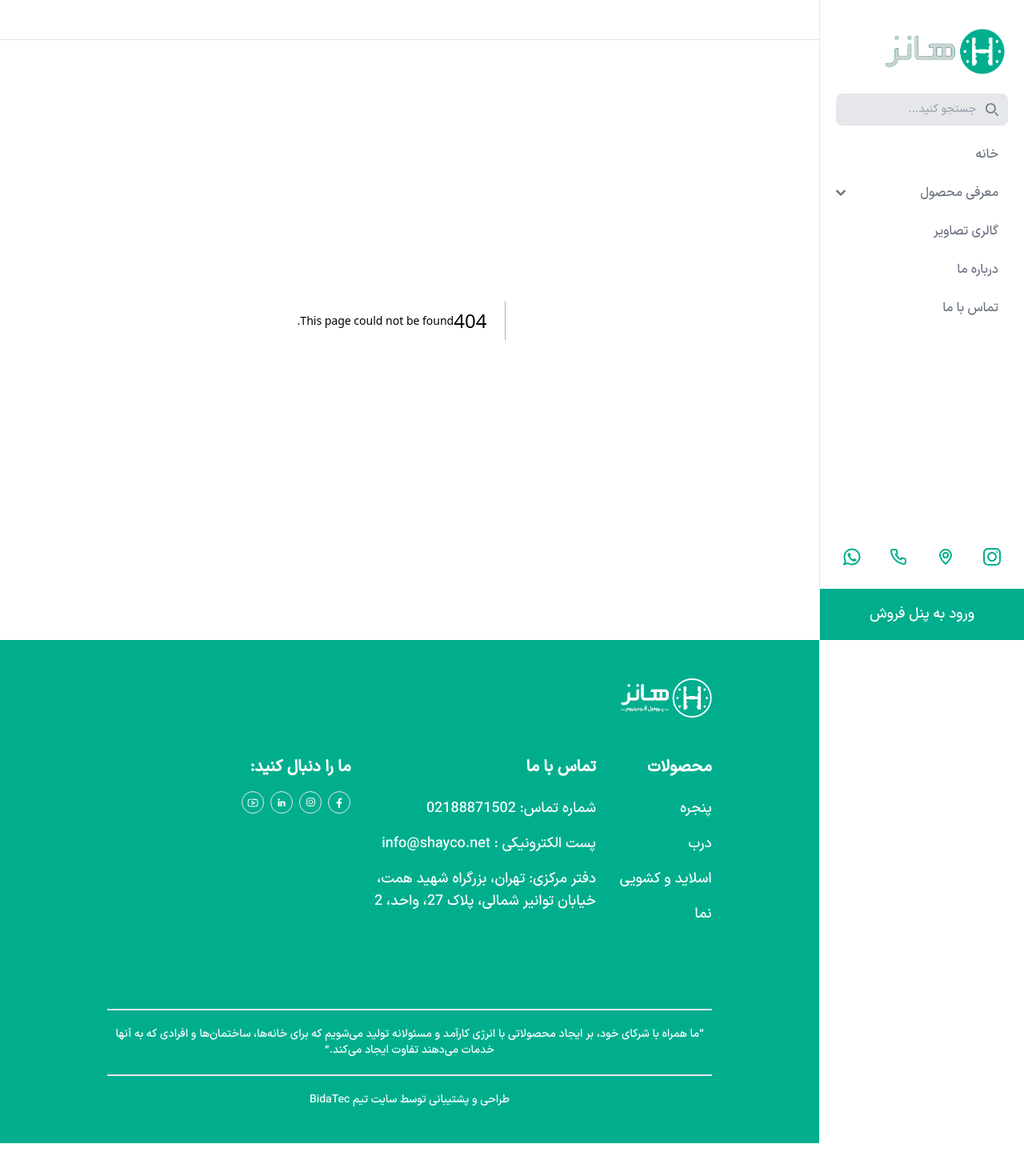
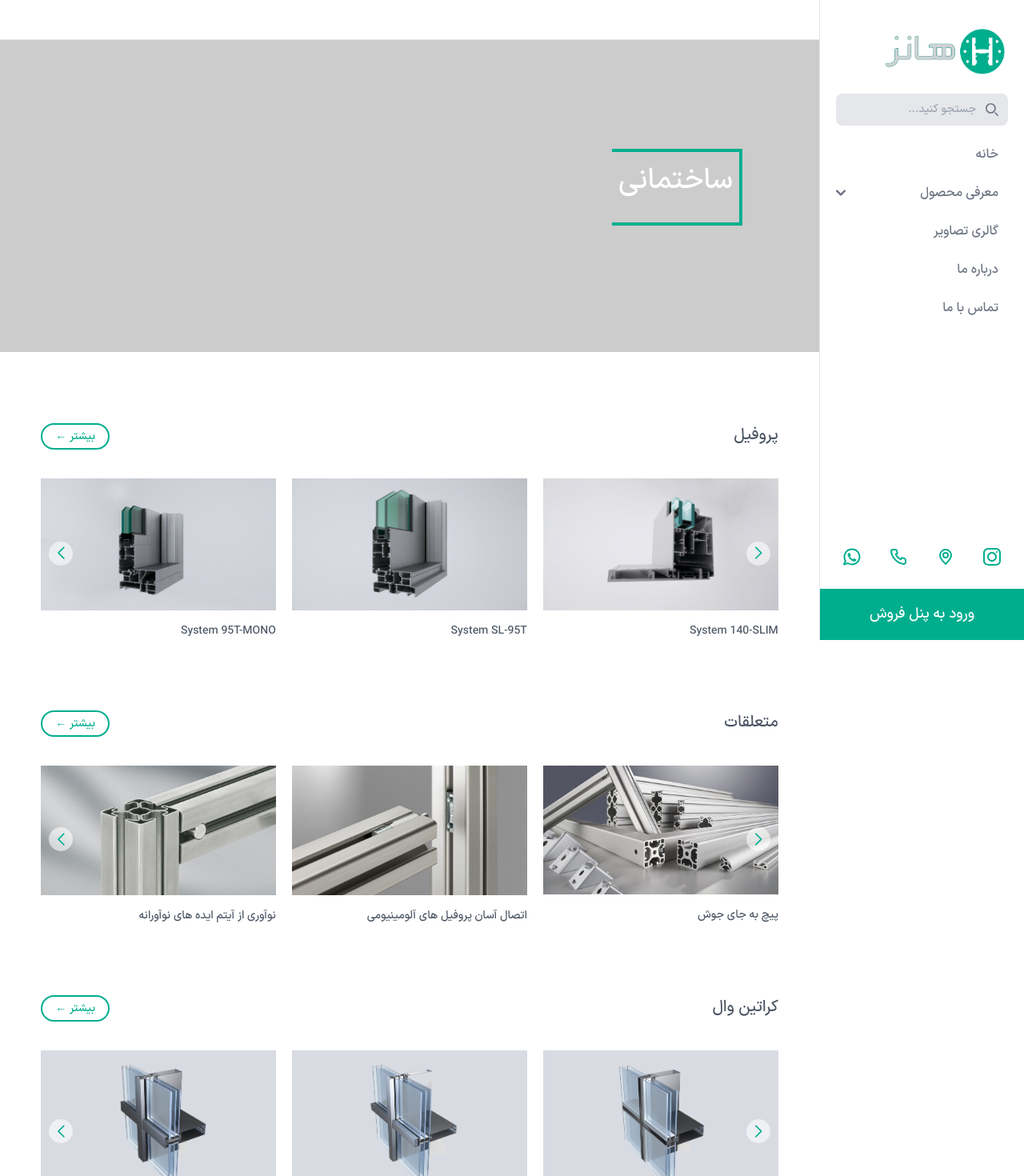
Before and after one commit to zahra-hsb/hanz-, a Next.js app: page /products/accessory in a window 1280 px wide. Before the commit this address had no page. Shown: the top 1470 px of the page at 80% size. Before the commit the page ends 1429 px from the top, so only its background shows below. Built offline with nearby package versions, Linux system fonts and the light colour scheme.

Commit message:
add accessry page

```diff
--- /dev/null
+++ b/src/pages/products/accessory/index.js
@@ -0,0 +1,26 @@
+import Main from "@/components/globalComponents/Main";
+import Cratinwall from "@/components/prductsComponents/Cratinwall";
+import MainSection from "@/components/prductsComponents/MainSection";
+import OurProducts from "@/components/prductsComponents/OurProducts";
+import Profile from "@/components/prductsComponents/Profile";
+import ProfileProperties from "@/components/prductsComponents/ProfileProperties";
+import WhyHanz from "@/components/prductsComponents/WhyHanz";
+
+export default function accessory() {
+  return (
+    <main className="flex flex-col justify-center items-center pb-[50px]">
+      <Main title={'ساختمانی'} bg={'bg-profileSection'} height={'h-[390px]'} display={'hidden'} />
+      <div className="w-[100%] sm:w-[90%] m-auto">
+
+        {/* <MainSection />
+
+        <WhyHanz /> */}
+        <Profile />
+        <ProfileProperties />
+        <Cratinwall />
+
+      </div>
+
+    </main>
+  );
+}
```
